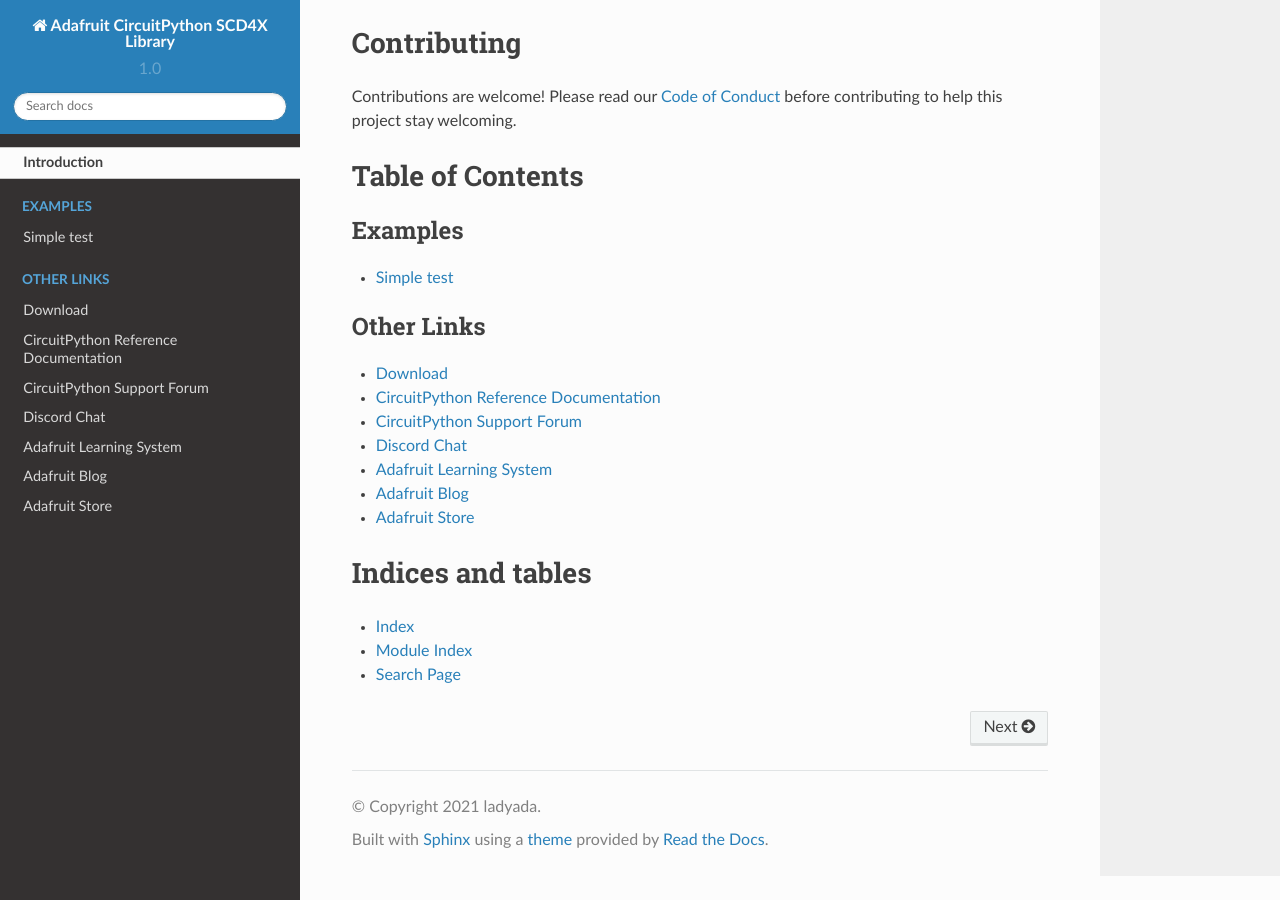
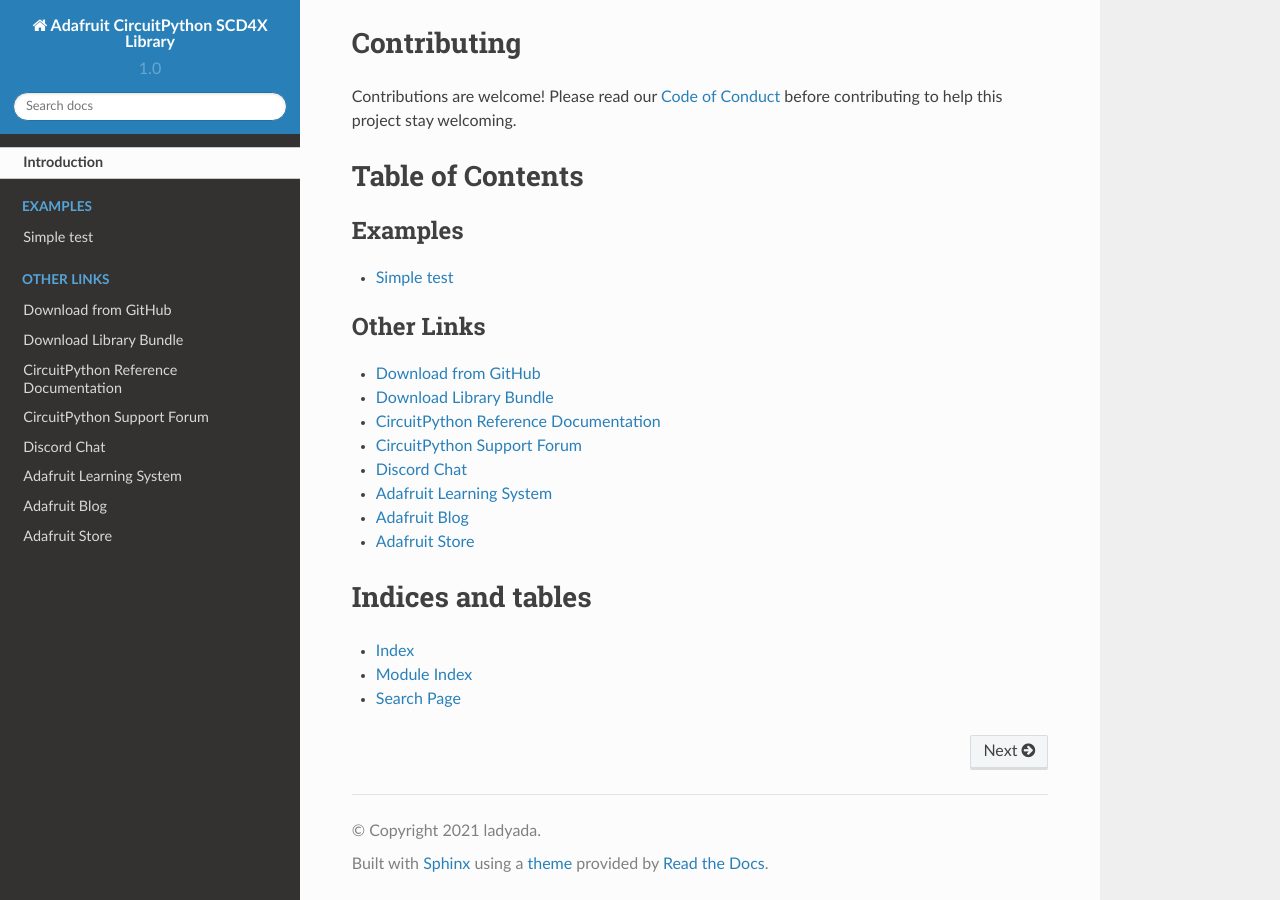
Before and after one commit to adafruit/Adafruit_CircuitPython_SCD4X, a Sphinx documentation site: the page built from docs/index.rst, in a window 1280 px wide and 900 px high, scrolled down 2095 px. Built offline with Sphinx 7.4.7 and the Read the Docs theme 2.0.0, drawn with Linux system fonts in a browser that asks for light colours.

Commit message:
Added cp.org link to index.rst

```diff
--- a/docs/index.rst
+++ b/docs/index.rst
@@ -31,7 +31,8 @@
 .. toctree::
     :caption: Other Links
 
-    Download <https://github.com/adafruit/Adafruit_CircuitPython_SCD4X/releases/latest>
+    Download from GitHub <https://github.com/adafruit/Adafruit_CircuitPython_SCD4X/releases/latest>
+    Download Library Bundle <https://circuitpython.org/libraries>
     CircuitPython Reference Documentation <https://docs.circuitpython.org>
     CircuitPython Support Forum <https://forums.adafruit.com/viewforum.php?f=60>
     Discord Chat <https://adafru.it/discord>
```
